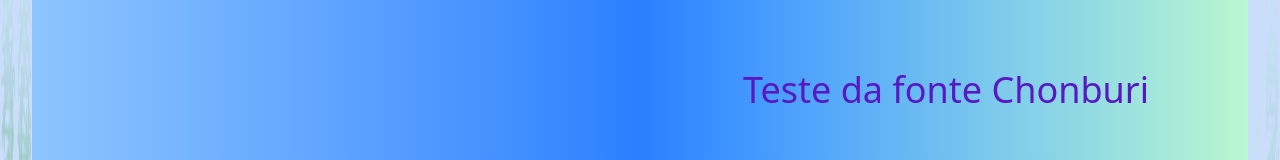
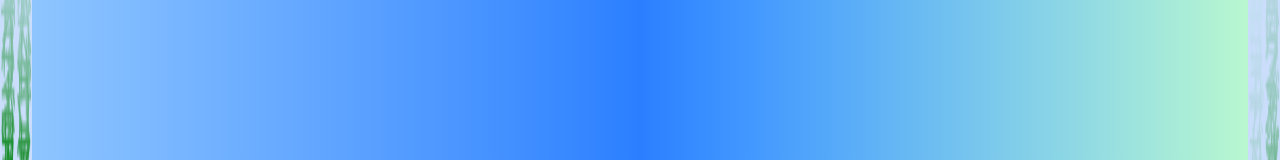
Before and after one commit to Flavio-Antonio-da-Silva/portfolio-react-vite, a React (Vite) app: page / in a window 1280 px wide. Shown: the part 605-765 px from the top of the page. Built offline with nearby package versions, Linux system fonts and the light colour scheme; no server answers.

Commit message:
Rodando sem erros

```diff
--- a/src/assets/components/AboutMe.jsx
+++ b/src/assets/components/AboutMe.jsx
@@ -92,9 +92,7 @@ export default function AboutMe() {
           </p>
         </div>
 
-        <div className="font-impact text-4xl">
-  Teste da fonte Chonburi
-</div>
+
 
 
         {/* IMAGEM SEGUNDO — agora aparece à direita no desktop */}
```
